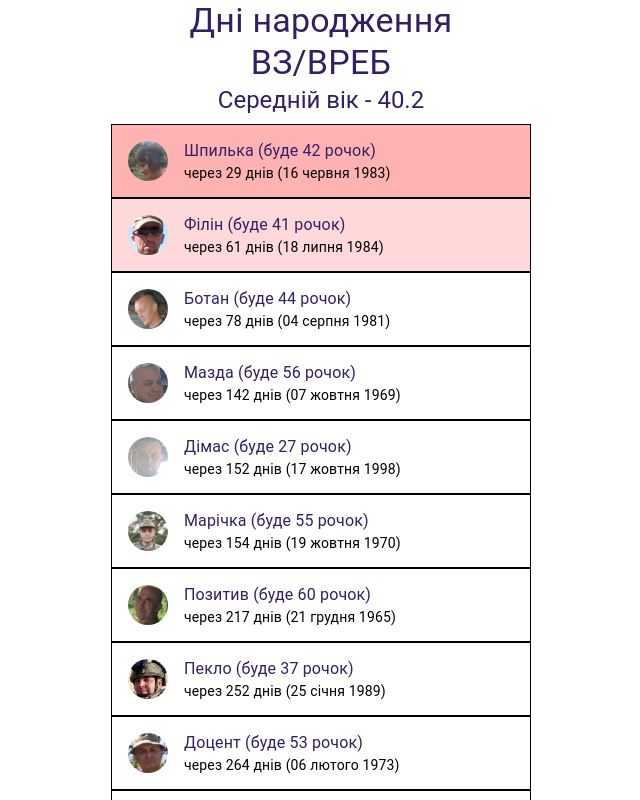
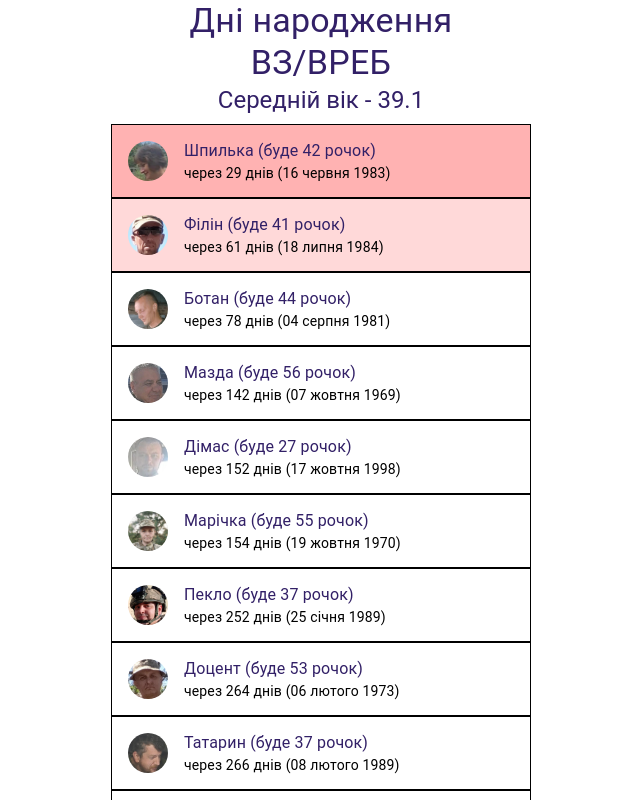
Before and after one commit to Oleksandr58/vz-birthdays, a React (Vite) app: page / in a window 1280 px wide. Shown: the top 800 px of the page, without its empty margins (319-959 px from the left). Built offline with nearby package versions, Linux system fonts and the light colour scheme.

Commit message:
Delete pozitiv

```diff
--- a/src/data/birthdays.ts
+++ b/src/data/birthdays.ts
@@ -30,11 +30,6 @@ const BIRTHDAYS = [
     name: "Сухий",
     date: "25.02.1972",
     url: "suhii.jpg",
-  },
-  {
-    name: "Позитив",
-    date: "21.12.1965",
-    url: "pozitiv.jpg",
   },
   {
     name: "Барні",
@@ -93,7 +88,10 @@ const today = dayjs();
 const getNextBirthday = (dateStr: string) => {
   const [day, month] = dateStr.split(".").map(Number);
   let birthdayThisYear = dayjs(
-    `${today.year()}-${String(month).padStart(2, "0")}-${String(day).padStart(2, "0")}`
+    `${today.year()}-${String(month).padStart(2, "0")}-${String(day).padStart(
+      2,
+      "0"
+    )}`
   );
 
   if (birthdayThisYear.isBefore(today, "day")) {
```
Also changed, not shown: 3 other files (tests, documents, lock files or other folders).
